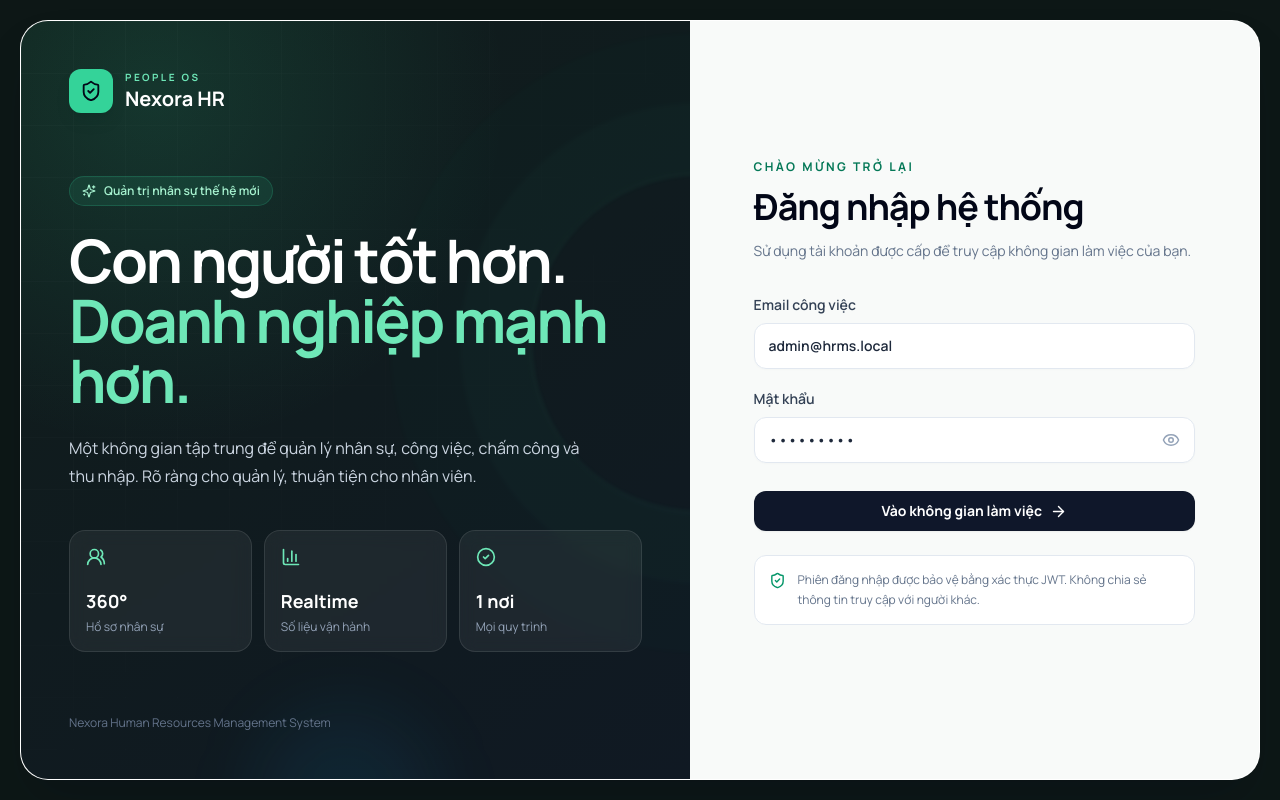
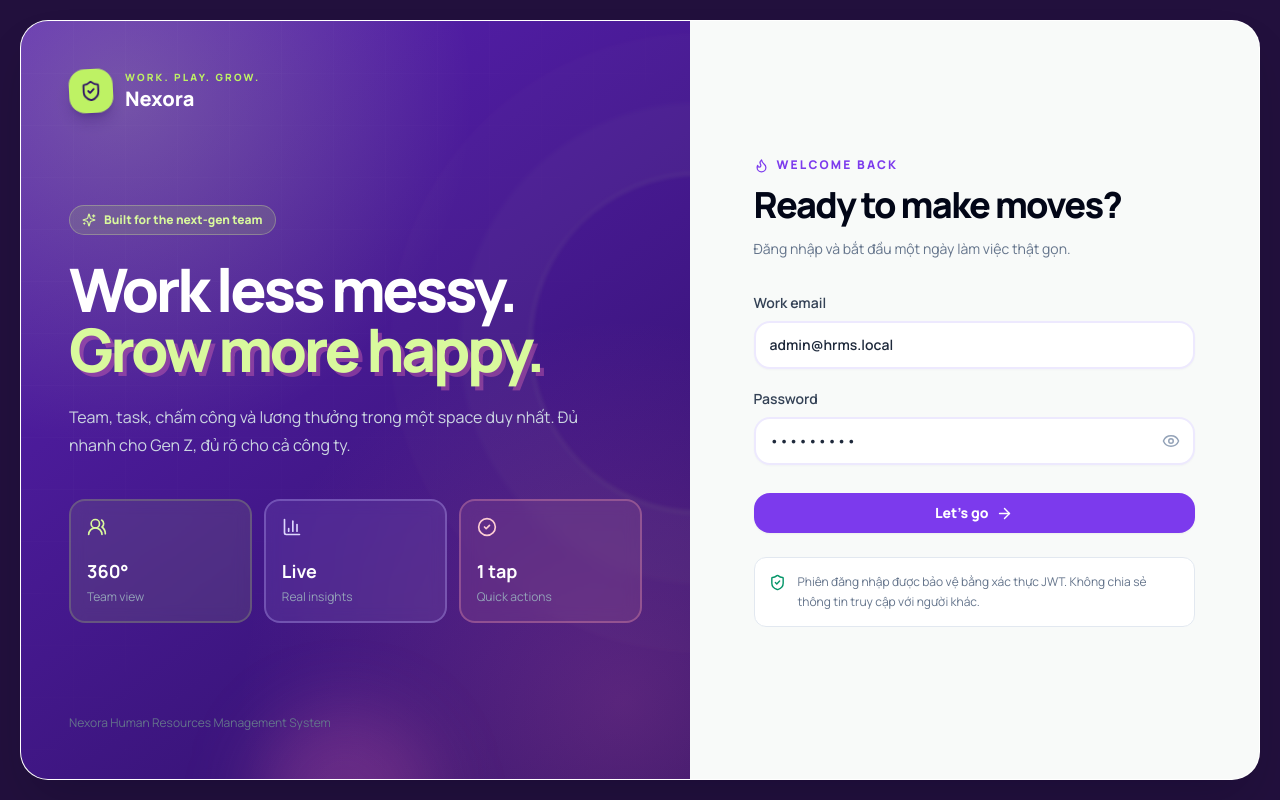
Before and after one commit to datnhox10198-creator/QLnhansu, a React (Vite) app in the folder frontend/: page /login in a window 1280 px wide. Built offline with nearby package versions, Linux system fonts and the light colour scheme; no server answers.

Commit message:
refresh interface for gen z users

```diff
--- a/frontend/src/components/Layout.jsx
+++ b/frontend/src/components/Layout.jsx
@@ -12,8 +12,10 @@ import {
   Menu,
   Search,
   ShieldCheck,
+  Sparkles,
   UserRound,
   UsersRound,
+  Zap,
   X
 } from 'lucide-react';
 import { useState } from 'react';
@@ -66,8 +68,8 @@ export default function Layout() {
             <ShieldCheck size={22} strokeWidth={2.4} />
           </div>
           <div>
-            <p className="text-[11px] font-semibold uppercase tracking-[0.24em] text-emerald-300">People OS</p>
-            <p className="mt-0.5 text-xl font-bold tracking-tight text-white">Nexora HR</p>
+            <p className="text-[11px] font-extrabold uppercase tracking-[0.2em] text-lime-300">Work. Play. Grow.</p>
+            <p className="mt-0.5 text-xl font-extrabold tracking-tight text-white">Nexora</p>
           </div>
         </div>
         <button className="icon-button-dark lg:hidden" onClick={() => setOpen(false)} aria-label="Đóng menu">
@@ -76,7 +78,7 @@ export default function Layout() {
       </div>
 
       <div className="px-4 pt-6">
-        <p className="mb-3 px-3 text-[10px] font-bold uppercase tracking-[0.22em] text-slate-500">Không gian làm việc</p>
+        <p className="mb-3 px-3 text-[10px] font-extrabold uppercase tracking-[0.22em] text-violet-300/60">Your space</p>
         <nav className="space-y-1.5">
           {links.map(([to, Icon, label]) => (
             <NavLink
@@ -97,7 +99,7 @@ export default function Layout() {
       <div className="mt-auto p-4">
         <div className="rounded-2xl border border-white/10 bg-white/[0.06] p-3.5">
           <div className="flex items-center gap-3">
-            <div className="grid h-10 w-10 shrink-0 place-items-center rounded-xl bg-emerald-400 font-bold text-slate-950">
+            <div className="avatar-pop grid h-10 w-10 shrink-0 place-items-center rounded-xl font-extrabold text-slate-950">
               {user.fullName?.charAt(0)}
             </div>
             <div className="min-w-0 flex-1">
@@ -109,7 +111,7 @@ export default function Layout() {
             </button>
           </div>
         </div>
-        <p className="mt-3 text-center text-[10px] tracking-wider text-slate-600">HRMS PLATFORM · 2026</p>
+        <p className="mt-3 text-center text-[10px] font-bold tracking-wider text-violet-300/40">BUILD YOUR BEST WORK ✦</p>
       </div>
     </div>
   );
@@ -133,7 +135,7 @@ export default function Layout() {
             </button>
             <div className="min-w-0">
               <div className="flex items-center gap-2 text-xs font-medium text-slate-400">
-                <span>HRMS</span><ChevronRight size={12} /><span>{pageTitle}</span>
+                <span>Nexora</span><ChevronRight size={12} /><span>{pageTitle}</span>
               </div>
               <div className="mt-0.5 flex items-baseline gap-3">
                 <h1 className="truncate text-lg font-bold tracking-tight text-slate-900">{pageTitle}</h1>
@@ -141,6 +143,11 @@ export default function Layout() {
               </div>
             </div>
             <div className="ml-auto flex items-center gap-2">
+              <div className="status-pill hidden md:flex">
+                <span className="status-dot" />
+                <span>All systems vibing</span>
+                <Sparkles size={13} />
+              </div>
               <div className="hidden items-center gap-2 rounded-xl border border-slate-200 bg-slate-50 px-3 py-2 text-sm text-slate-400 xl:flex">
                 <Search size={15} />
                 <span className="w-40">Tìm kiếm nhanh...</span>
@@ -151,7 +158,7 @@ export default function Layout() {
                 <span className="absolute right-2 top-2 h-1.5 w-1.5 rounded-full bg-orange-500 ring-2 ring-white" />
               </button>
               <div className="hidden items-center gap-2.5 border-l border-slate-200 pl-3 sm:flex">
-                <div className="grid h-9 w-9 place-items-center rounded-xl bg-slate-900 text-sm font-bold text-white">{user.fullName?.charAt(0)}</div>
+                <div className="avatar-pop grid h-9 w-9 place-items-center rounded-xl text-sm font-extrabold text-slate-950">{user.fullName?.charAt(0)}</div>
                 <div className="hidden lg:block">
                   <p className="max-w-36 truncate text-xs font-semibold text-slate-800">{user.fullName}</p>
                   <p className="text-[11px] text-slate-400">{displayPosition}</p>
@@ -163,6 +170,9 @@ export default function Layout() {
 
         <main className="px-4 py-6 sm:px-6 lg:px-8 lg:py-8">
           <div className="mx-auto max-w-[1480px]">
+            <div className="mb-5 flex items-center gap-2 text-xs font-bold text-violet-600 lg:hidden">
+              <Zap size={14} fill="currentColor" /> Let&apos;s make today count
+            </div>
             <Outlet />
           </div>
         </main>
--- a/frontend/src/components/StatCard.jsx
+++ b/frontend/src/components/StatCard.jsx
@@ -1,28 +1,33 @@
 const toneMap = {
   teal: {
-    icon: 'bg-emerald-50 text-emerald-700',
-    bar: 'bg-emerald-500',
-    glow: 'from-emerald-500/10'
+    icon: 'bg-lime-300 text-slate-950',
+    bar: 'bg-violet-600',
+    glow: 'from-lime-300/40',
+    skin: 'stat-lime'
   },
   rose: {
-    icon: 'bg-rose-50 text-rose-700',
+    icon: 'bg-rose-300 text-rose-950',
     bar: 'bg-rose-500',
-    glow: 'from-rose-500/10'
+    glow: 'from-rose-300/30',
+    skin: 'stat-rose'
   },
   amber: {
-    icon: 'bg-amber-50 text-amber-700',
-    bar: 'bg-amber-500',
-    glow: 'from-amber-500/10'
+    icon: 'bg-amber-300 text-amber-950',
+    bar: 'bg-orange-500',
+    glow: 'from-amber-300/30',
+    skin: 'stat-amber'
   },
   blue: {
-    icon: 'bg-sky-50 text-sky-700',
-    bar: 'bg-sky-500',
-    glow: 'from-sky-500/10'
+    icon: 'bg-cyan-300 text-cyan-950',
+    bar: 'bg-cyan-500',
+    glow: 'from-cyan-300/30',
+    skin: 'stat-blue'
   },
   slate: {
-    icon: 'bg-violet-50 text-violet-700',
-    bar: 'bg-violet-500',
-    glow: 'from-violet-500/10'
+    icon: 'bg-violet-300 text-violet-950',
+    bar: 'bg-violet-600',
+    glow: 'from-violet-300/30',
+    skin: 'stat-violet'
   }
 };
 
@@ -30,13 +35,13 @@ export default function StatCard({ label, value, icon: Icon, tone = 'teal', note
   const style = toneMap[tone] || toneMap.teal;
 
   return (
-    <div className="stat-card group">
+    <div className={`stat-card group ${style.skin}`}>
       <div className={`pointer-events-none absolute inset-0 bg-gradient-to-br ${style.glow} via-transparent to-transparent opacity-0 transition-opacity duration-300 group-hover:opacity-100`} />
       <div className="relative flex items-start justify-between gap-4">
         <div>
-          <p className="text-xs font-semibold uppercase tracking-[0.12em] text-slate-400">{label}</p>
-          <p className="mt-3 text-3xl font-bold tracking-tight text-slate-900">{value ?? 0}</p>
-          <p className="mt-2 text-xs text-slate-400">{note}</p>
+          <p className="text-xs font-extrabold uppercase tracking-[0.12em] text-slate-500">{label}</p>
+          <p className="mt-3 text-4xl font-extrabold tracking-[-0.05em] text-slate-950">{value ?? 0}</p>
+          <p className="mt-2 text-xs font-medium text-slate-500">{note}</p>
         </div>
         <div className={`grid h-11 w-11 shrink-0 place-items-center rounded-xl ${style.icon}`}>
           <Icon size={21} strokeWidth={2} />
--- a/frontend/src/pages/Login.jsx
+++ b/frontend/src/pages/Login.jsx
@@ -1,4 +1,4 @@
-import { ArrowRight, BarChart3, CheckCircle2, Eye, EyeOff, LockKeyhole, ShieldCheck, Sparkles, UsersRound } from 'lucide-react';
+import { ArrowRight, BarChart3, CheckCircle2, Eye, EyeOff, Flame, LockKeyhole, ShieldCheck, Sparkles, UsersRound } from 'lucide-react';
 import { useState } from 'react';
 import { useAuth } from '../context/AuthContext';
 
@@ -33,27 +33,27 @@ export default function Login() {
           <div className="relative z-10 flex items-center gap-3">
             <div className="brand-mark"><ShieldCheck size={22} /></div>
             <div>
-              <p className="text-[10px] font-bold uppercase tracking-[0.25em] text-emerald-300">People OS</p>
-              <p className="text-xl font-bold text-white">Nexora HR</p>
+              <p className="text-[10px] font-extrabold uppercase tracking-[0.22em] text-lime-300">Work. Play. Grow.</p>
+              <p className="text-xl font-extrabold text-white">Nexora</p>
             </div>
           </div>
 
           <div className="relative z-10 my-auto max-w-xl">
-            <div className="mb-6 inline-flex items-center gap-2 rounded-full border border-emerald-400/20 bg-emerald-400/10 px-3 py-1.5 text-xs font-semibold text-emerald-200">
-              <Sparkles size={14} /> Quản trị nhân sự thế hệ mới
+            <div className="login-badge">
+              <Sparkles size={14} /> Built for the next-gen team
             </div>
-            <h1 className="text-5xl font-bold leading-[1.08] tracking-[-0.04em] text-white xl:text-6xl">
-              Con người tốt hơn.<br />
-              <span className="text-emerald-300">Doanh nghiệp mạnh hơn.</span>
+            <h1 className="text-5xl font-extrabold leading-[1.03] tracking-[-0.055em] text-white xl:text-6xl">
+              Work less messy.<br />
+              <span className="login-highlight">Grow more happy.</span>
             </h1>
             <p className="mt-6 max-w-lg text-base leading-7 text-slate-300">
-              Một không gian tập trung để quản lý nhân sự, công việc, chấm công và thu nhập. Rõ ràng cho quản lý, thuận tiện cho nhân viên.
+              Team, task, chấm công và lương thưởng trong một space duy nhất. Đủ nhanh cho Gen Z, đủ rõ cho cả công ty.
             </p>
 
             <div className="mt-10 grid grid-cols-3 gap-3">
-              <Feature icon={UsersRound} value="360°" label="Hồ sơ nhân sự" />
-              <Feature icon={BarChart3} value="Realtime" label="Số liệu vận hành" />
-              <Feature icon={CheckCircle2} value="1 nơi" label="Mọi quy trình" />
+              <Feature icon={UsersRound} value="360°" label="Team view" color="lime" />
+              <Feature icon={BarChart3} value="Live" label="Real insights" color="violet" />
+              <Feature icon={CheckCircle2} value="1 tap" label="Quick actions" color="coral" />
             </div>
           </div>
 
@@ -66,21 +66,21 @@ export default function Login() {
               <div className="flex items-center gap-3">
                 <div className="brand-mark"><ShieldCheck size={22} /></div>
                 <div>
-                  <p className="text-[10px] font-bold uppercase tracking-[0.25em] text-emerald-700">People OS</p>
-                  <p className="text-xl font-bold text-slate-900">Nexora HR</p>
+                  <p className="text-[10px] font-extrabold uppercase tracking-[0.22em] text-violet-600">Work. Play. Grow.</p>
+                  <p className="text-xl font-extrabold text-slate-900">Nexora</p>
                 </div>
               </div>
             </div>
 
-            <p className="text-xs font-bold uppercase tracking-[0.2em] text-emerald-700">Chào mừng trở lại</p>
-            <h2 className="mt-3 text-3xl font-bold tracking-[-0.03em] text-slate-950 sm:text-4xl">Đăng nhập hệ thống</h2>
-            <p className="mt-3 text-sm leading-6 text-slate-500">Sử dụng tài khoản được cấp để truy cập không gian làm việc của bạn.</p>
+            <div className="inline-flex items-center gap-2 text-xs font-extrabold uppercase tracking-[0.18em] text-violet-600"><Flame size={15} /> Welcome back</div>
+            <h2 className="mt-3 text-3xl font-extrabold tracking-[-0.045em] text-slate-950 sm:text-4xl">Ready to make moves?</h2>
+            <p className="mt-3 text-sm leading-6 text-slate-500">Đăng nhập và bắt đầu một ngày làm việc thật gọn.</p>
 
             {error && <div className="mt-6 rounded-xl border border-rose-200 bg-rose-50 px-4 py-3 text-sm text-rose-700">{error}</div>}
 
             <div className="mt-8 space-y-5">
               <label className="block text-sm font-semibold text-slate-700">
-                Email công việc
+                Work email
                 <input
                   type="email"
                   className="field mt-2"
@@ -91,7 +91,7 @@ export default function Login() {
                 />
               </label>
               <label className="block text-sm font-semibold text-slate-700">
-                Mật khẩu
+                Password
                 <span className="relative mt-2 block">
                   <input
                     type={showPassword ? 'text' : 'password'}
@@ -113,7 +113,7 @@ export default function Login() {
             </div>
 
             <button className="btn-primary mt-7 w-full py-3.5" disabled={loading}>
-              {loading ? <><LockKeyhole className="animate-pulse" size={17} /> Đang xác thực...</> : <>Vào không gian làm việc <ArrowRight size={17} /></>}
+              {loading ? <><LockKeyhole className="animate-pulse" size={17} /> Đang kết nối...</> : <>Let&apos;s go <ArrowRight size={17} /></>}
             </button>
 
             <div className="mt-6 flex items-start gap-3 rounded-xl border border-slate-200 bg-white p-3.5">
@@ -127,10 +127,10 @@ export default function Login() {
   );
 }
 
-function Feature({ icon: Icon, value, label }) {
+function Feature({ icon: Icon, value, label, color }) {
   return (
-    <div className="rounded-2xl border border-white/10 bg-white/[0.06] p-4 backdrop-blur">
-      <Icon className="mb-5 text-emerald-300" size={20} />
+    <div className={`login-feature login-feature-${color}`}>
+      <Icon className="mb-5" size={20} />
       <p className="text-lg font-bold text-white">{value}</p>
       <p className="mt-1 text-xs text-slate-400">{label}</p>
     </div>
--- a/frontend/src/styles.css
+++ b/frontend/src/styles.css
@@ -15,15 +15,15 @@
 }
 
 html {
-  background: #f4f7f6;
+  background: #f7f5ff;
 }
 
 body {
   margin: 0;
   min-width: 320px;
   min-height: 100vh;
-  background: #f4f7f6;
-  color: #16201d;
+  background: #f7f5ff;
+  color: #171323;
   font-family: "Manrope", ui-sans-serif, system-ui, -apple-system, BlinkMacSystemFont, "Segoe UI", sans-serif;
   -webkit-font-smoothing: antialiased;
 }
@@ -33,7 +33,7 @@ button, input, select, textarea {
 }
 
 button:focus-visible, input:focus-visible, select:focus-visible, textarea:focus-visible, a:focus-visible {
-  outline: 3px solid rgba(16, 185, 129, 0.22);
+  outline: 3px solid rgba(124, 58, 237, 0.24);
   outline-offset: 2px;
 }
 
@@ -42,20 +42,22 @@ input, select, textarea {
 }
 
 ::selection {
-  background: #a7f3d0;
-  color: #10201b;
+  background: #d9f99d;
+  color: #2e1065;
 }
 
 .app-shell {
   background:
-    radial-gradient(circle at 88% 4%, rgba(16, 185, 129, 0.06), transparent 22rem),
-    #f4f7f6;
+    radial-gradient(circle at 88% 4%, rgba(168, 85, 247, 0.12), transparent 24rem),
+    radial-gradient(circle at 20% 80%, rgba(190, 242, 100, 0.12), transparent 22rem),
+    #f7f5ff;
 }
 
 .sidebar {
   background:
-    radial-gradient(circle at 0 0, rgba(52, 211, 153, 0.12), transparent 20rem),
-    linear-gradient(180deg, #101c1a 0%, #111a1e 100%);
+    radial-gradient(circle at 0 0, rgba(217, 249, 157, 0.16), transparent 18rem),
+    radial-gradient(circle at 110% 65%, rgba(244, 114, 182, 0.13), transparent 17rem),
+    linear-gradient(180deg, #25134a 0%, #171126 100%);
   box-shadow: 20px 0 60px rgba(15, 23, 42, 0.08);
 }
 
@@ -66,19 +68,21 @@ input, select, textarea {
 }
 
 .brand-mark {
-  @apply grid h-11 w-11 shrink-0 place-items-center rounded-xl bg-emerald-400 text-slate-950 shadow-lg shadow-emerald-950/20;
+  @apply grid h-11 w-11 shrink-0 place-items-center rounded-2xl bg-lime-300 text-violet-950 shadow-lg shadow-violet-950/30;
+  transform: rotate(-3deg);
 }
 
 .nav-item {
-  @apply flex items-center gap-3 rounded-xl px-3 py-2.5 text-sm font-medium text-slate-400 transition-all duration-200 hover:bg-white/[0.06] hover:text-white;
+  @apply flex items-center gap-3 rounded-2xl px-3 py-2.5 text-sm font-semibold text-violet-200/65 transition-all duration-200 hover:bg-white/[0.08] hover:text-white;
 }
 
 .nav-icon {
-  @apply grid h-8 w-8 place-items-center rounded-lg text-slate-500 transition group-hover:text-emerald-300;
+  @apply grid h-8 w-8 place-items-center rounded-xl text-violet-300/55 transition group-hover:text-lime-300;
 }
 
 .nav-item-active {
-  @apply bg-emerald-400 text-slate-950 shadow-lg shadow-emerald-950/20 hover:bg-emerald-300 hover:text-slate-950;
+  @apply bg-lime-300 text-violet-950 shadow-lg shadow-violet-950/30 hover:bg-lime-200 hover:text-violet-950;
+  transform: rotate(-0.4deg);
 }
 
 .nav-item-active .nav-icon {
@@ -86,19 +90,19 @@ input, select, textarea {
 }
 
 .field {
-  @apply w-full rounded-xl border border-slate-200 bg-white px-3.5 py-3 text-sm text-slate-800 shadow-sm shadow-slate-950/[0.02] transition placeholder:text-slate-400 hover:border-slate-300 focus:border-emerald-500 focus:ring-4 focus:ring-emerald-500/10 disabled:cursor-not-allowed disabled:bg-slate-50 disabled:text-slate-500;
+  @apply w-full rounded-2xl border-2 border-violet-100 bg-white px-3.5 py-3 text-sm text-slate-800 shadow-sm shadow-violet-950/[0.03] transition placeholder:text-slate-400 hover:border-violet-200 focus:border-violet-500 focus:ring-4 focus:ring-violet-500/10 disabled:cursor-not-allowed disabled:bg-slate-50 disabled:text-slate-500;
 }
 
 .btn {
-  @apply inline-flex items-center justify-center gap-2 rounded-xl px-4 py-2.5 text-sm font-bold shadow-sm transition-all duration-200 disabled:cursor-not-allowed disabled:opacity-50 active:scale-[0.98];
+  @apply inline-flex items-center justify-center gap-2 rounded-2xl px-4 py-2.5 text-sm font-extrabold shadow-sm transition-all duration-200 disabled:cursor-not-allowed disabled:opacity-50 active:scale-[0.97];
 }
 
 .btn-primary {
-  @apply btn bg-slate-900 text-white shadow-slate-900/10 hover:-translate-y-0.5 hover:bg-emerald-600 hover:shadow-lg hover:shadow-emerald-900/15;
+  @apply btn bg-violet-600 text-white shadow-violet-900/15 hover:-translate-y-1 hover:bg-violet-700 hover:shadow-lg hover:shadow-violet-900/25;
 }
 
 .btn-secondary {
-  @apply btn border border-slate-200 bg-white text-slate-600 hover:border-slate-300 hover:bg-slate-50 hover:text-slate-900;
+  @apply btn border-2 border-violet-100 bg-white text-slate-600 hover:border-violet-300 hover:bg-violet-50 hover:text-violet-800;
 }
 
 .btn-danger {
@@ -106,7 +110,7 @@ input, select, textarea {
 }
 
 .icon-button {
-  @apply grid h-10 w-10 shrink-0 place-items-center rounded-xl border border-slate-200 bg-white text-slate-500 shadow-sm transition hover:border-slate-300 hover:bg-slate-50 hover:text-slate-900 disabled:cursor-not-allowed disabled:opacity-40;
+  @apply grid h-10 w-10 shrink-0 place-items-center rounded-2xl border-2 border-violet-100 bg-white text-slate-500 shadow-sm transition hover:-translate-y-0.5 hover:border-violet-300 hover:bg-violet-50 hover:text-violet-700 disabled:cursor-not-allowed disabled:opacity-40;
 }
 
 .icon-button-dark {
@@ -114,11 +118,19 @@ input, select, textarea {
 }
 
 .stat-card {
-  @apply relative overflow-hidden rounded-2xl border border-slate-200/80 bg-white p-5 shadow-sm shadow-slate-950/[0.03] transition-all duration-300 hover:-translate-y-1 hover:border-emerald-200 hover:shadow-xl hover:shadow-slate-950/[0.06];
+  @apply relative overflow-hidden rounded-[1.4rem] border-2 border-violet-100/80 bg-white p-5 shadow-sm shadow-violet-950/[0.04] transition-all duration-300 hover:-translate-y-1.5 hover:shadow-xl hover:shadow-violet-950/[0.1];
 }
 
+.stat-card:nth-child(odd):hover { transform: translateY(-6px) rotate(-0.6deg); }
+.stat-card:nth-child(even):hover { transform: translateY(-6px) rotate(0.6deg); }
+.stat-lime { background: linear-gradient(145deg, #ffffff 40%, #f3ffd9 100%); }
+.stat-rose { background: linear-gradient(145deg, #ffffff 40%, #fff0f6 100%); }
+.stat-amber { background: linear-gradient(145deg, #ffffff 40%, #fff8dc 100%); }
+.stat-blue { background: linear-gradient(145deg, #ffffff 40%, #e9fbff 100%); }
+.stat-violet { background: linear-gradient(145deg, #ffffff 40%, #f3edff 100%); }
+
 .data-surface {
-  @apply overflow-hidden rounded-2xl border border-slate-200/80 bg-white shadow-sm shadow-slate-950/[0.03];
+  @apply overflow-hidden rounded-[1.4rem] border-2 border-violet-100/80 bg-white shadow-sm shadow-violet-950/[0.04];
 }
 
 .data-surface thead {
@@ -126,12 +138,12 @@ input, select, textarea {
 }
 
 .dashboard-hero {
-  @apply relative flex min-h-[300px] items-center justify-between gap-8 overflow-hidden rounded-3xl p-7 sm:p-9;
+  @apply relative flex min-h-[300px] items-center justify-between gap-8 overflow-hidden rounded-[2rem] p-7 sm:p-9;
   background:
-    radial-gradient(circle at 88% 30%, rgba(52, 211, 153, 0.17), transparent 18rem),
-    radial-gradient(circle at 60% 130%, rgba(14, 165, 233, 0.12), transparent 24rem),
-    linear-gradient(135deg, #101c1a 0%, #13242b 100%);
-  box-shadow: 0 20px 45px rgba(15, 23, 42, 0.12);
+    radial-gradient(circle at 88% 25%, rgba(217, 249, 157, 0.3), transparent 18rem),
+    radial-gradient(circle at 60% 130%, rgba(244, 114, 182, 0.24), transparent 24rem),
+    linear-gradient(135deg, #5b21b6 0%, #7c3aed 50%, #4c1d95 100%);
+  box-shadow: 0 22px 50px rgba(91, 33, 182, 0.22);
 }
 
 .dashboard-hero::before {
@@ -153,7 +165,7 @@ input, select, textarea {
   bottom: -110px;
   width: 300px;
   height: 300px;
-  border: 1px solid rgba(52, 211, 153, 0.2);
+  border: 1px solid rgba(217, 249, 157, 0.3);
   border-radius: 999px;
   box-shadow: 0 0 0 45px rgba(52, 211, 153, 0.025), 0 0 0 90px rgba(52, 211, 153, 0.018);
 }
@@ -164,6 +176,37 @@ input, select, textarea {
 
 .hero-metric {
   @apply hidden shrink-0 flex-col items-center pr-10 lg:flex;
+}
+
+.hero-kicker {
+  @apply inline-flex items-center gap-2 rounded-full border border-white/15 bg-white/10 px-3 py-1.5 text-xs font-extrabold uppercase tracking-[0.12em] text-lime-200 backdrop-blur;
+}
+
+.hero-highlight {
+  color: #d9f99d;
+  text-shadow: 3px 3px 0 rgba(23, 17, 38, 0.35);
+}
+
+.hero-primary {
+  @apply bg-lime-300 text-violet-950 shadow-lg shadow-violet-950/20 hover:-translate-y-1 hover:bg-lime-200;
+}
+
+.hero-secondary {
+  @apply border-2 border-white/20 bg-white/10 text-white hover:-translate-y-1 hover:bg-white/20;
+}
+
+.status-pill {
+  @apply items-center gap-2 rounded-full border border-lime-200 bg-lime-50 px-3 py-2 text-[11px] font-extrabold text-lime-800;
+}
+
+.status-dot {
+  @apply h-2 w-2 rounded-full bg-lime-500;
+  box-shadow: 0 0 0 4px rgba(132, 204, 22, 0.14);
+}
+
+.avatar-pop {
+  background: linear-gradient(135deg, #d9f99d, #67e8f9);
+  box-shadow: 3px 3px 0 #7c3aed;
 }
 
 .alert-error {
@@ -196,13 +239,14 @@ main h1.text-2xl + p {
 }
 
 .login-shell {
-  background: #0d1716;
+  background: #22103d;
 }
 
 .login-visual {
   background:
-    radial-gradient(circle at 20% 10%, rgba(52, 211, 153, 0.14), transparent 22rem),
-    linear-gradient(145deg, #101d1b 0%, #101923 100%);
+    radial-gradient(circle at 15% 10%, rgba(217, 249, 157, 0.24), transparent 22rem),
+    radial-gradient(circle at 90% 90%, rgba(244, 114, 182, 0.2), transparent 24rem),
+    linear-gradient(145deg, #5b21b6 0%, #2e1065 100%);
 }
 
 .login-grid {
@@ -225,8 +269,8 @@ main h1.text-2xl + p {
   height: 340px;
   right: -180px;
   top: 20%;
-  border: 1px solid rgba(52, 211, 153, 0.18);
-  box-shadow: 0 0 0 70px rgba(52, 211, 153, 0.02), 0 0 0 140px rgba(52, 211, 153, 0.012);
+  border: 1px solid rgba(217, 249, 157, 0.25);
+  box-shadow: 0 0 0 70px rgba(217, 249, 157, 0.025), 0 0 0 140px rgba(217, 249, 157, 0.015);
 }
 
 .login-orb-two {
@@ -234,13 +278,30 @@ main h1.text-2xl + p {
   height: 180px;
   left: 35%;
   bottom: -110px;
-  background: rgba(14, 165, 233, 0.08);
+  background: rgba(244, 114, 182, 0.22);
   filter: blur(35px);
 }
 
 .login-panel {
   animation: login-panel 500ms cubic-bezier(0.2, 0.8, 0.2, 1) both;
 }
+
+.login-badge {
+  @apply mb-6 inline-flex items-center gap-2 rounded-full border border-lime-200/30 bg-lime-300/15 px-3 py-1.5 text-xs font-extrabold text-lime-200;
+}
+
+.login-highlight {
+  color: #d9f99d;
+  text-shadow: 4px 4px 0 rgba(244, 114, 182, 0.35);
+}
+
+.login-feature {
+  @apply rounded-2xl border-2 p-4 backdrop-blur transition hover:-translate-y-1;
+}
+
+.login-feature-lime { @apply border-lime-300/20 bg-lime-300/10 text-lime-200; }
+.login-feature-violet { @apply border-violet-300/30 bg-violet-300/10 text-violet-200; }
+.login-feature-coral { @apply border-rose-300/30 bg-rose-300/10 text-rose-200; }
 
 .modal-backdrop {
   animation: modal-backdrop 180ms ease-out both;
```
Also changed, not shown: frontend/src/pages/AdminDashboard.jsx (+10 -10 lines), frontend/src/pages/UserDashboard.jsx (+7 -7 lines).
